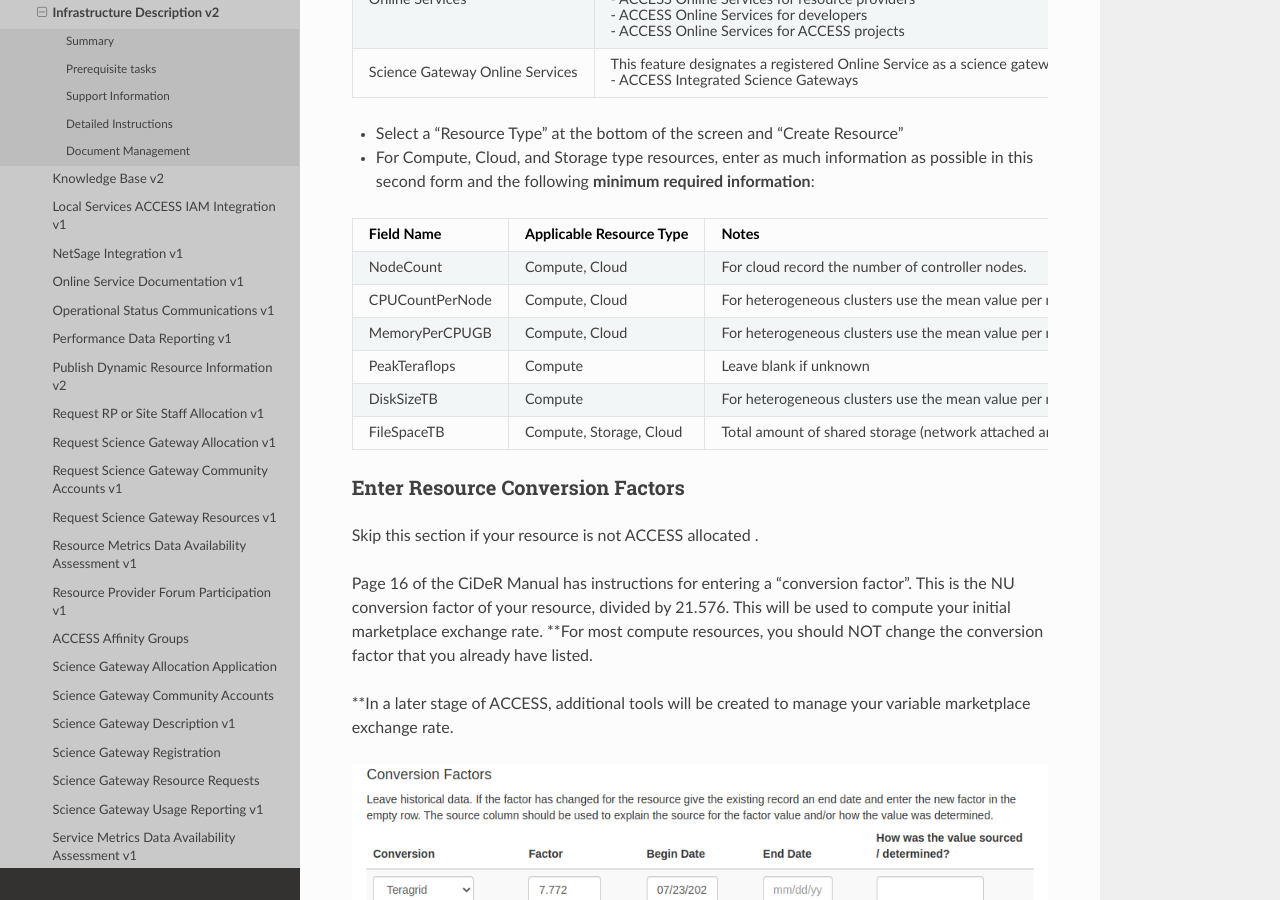
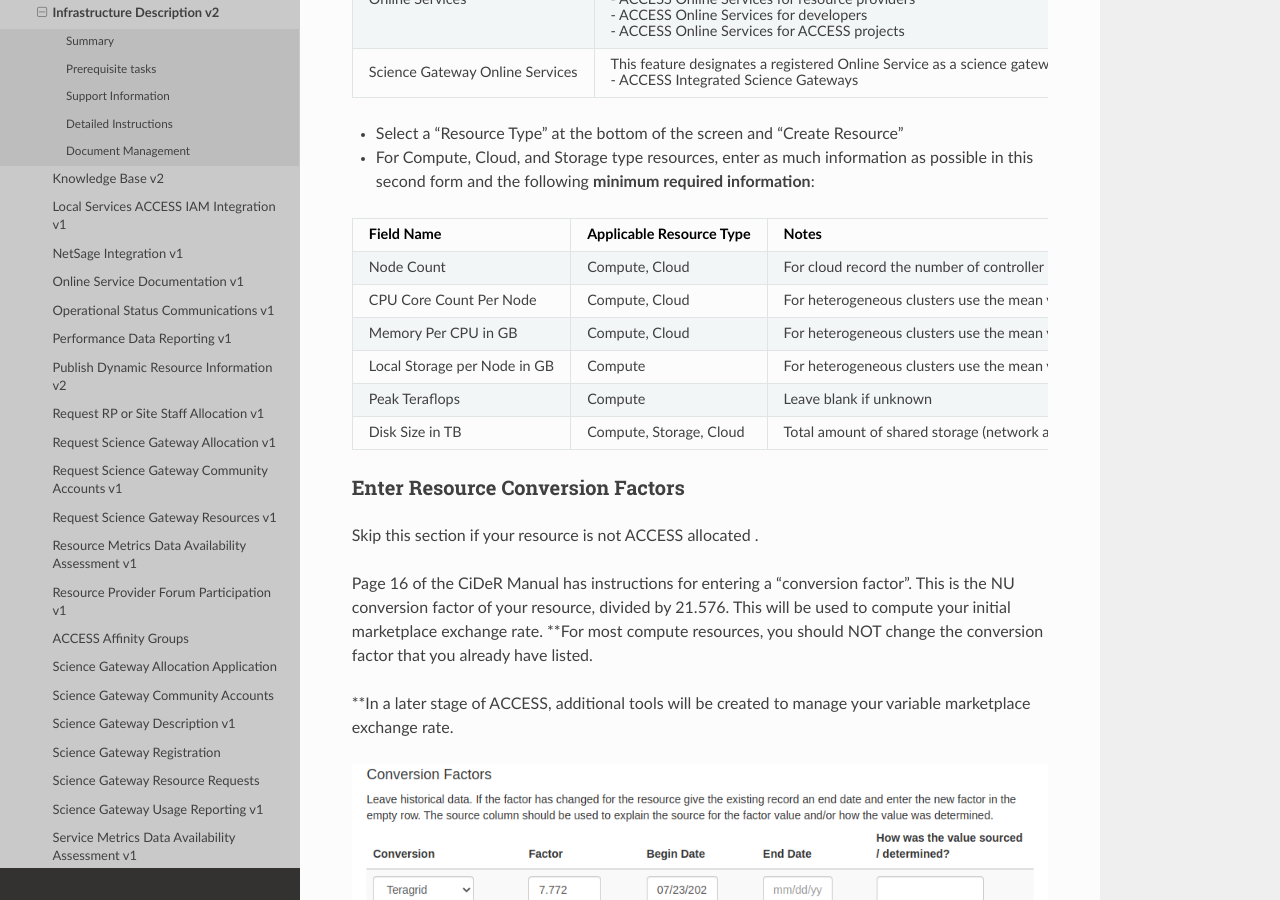
Before and after one commit to esiegmann/Integration_Roadmaps, a Sphinx documentation site: the page built from docs/source/tasks/Infrastructure_Description_v2.md, in a window 1280 px wide and 900 px high, scrolled down 3905 px. Built offline with Sphinx 7.4.7 and the Read the Docs theme 2.0.0, drawn with Linux system fonts in a browser that asks for light colours.

Commit message:
Replace CiDeR field names with form field labels

```diff
--- a/docs/source/tasks/Infrastructure_Description_v2.md
+++ b/docs/source/tasks/Infrastructure_Description_v2.md
@@ -92,14 +92,14 @@ Steps:
 
 - For Compute, Cloud, and Storage type resources, enter as much information as possible in this second form and the following **minimum required information**:
 
-| Field Name      | Applicable Resource Type | Notes                                                                      |
-|-----------------|--------------------------|----------------------------------------------------------------------------|
-| NodeCount       | Compute, Cloud           | For cloud record the number of controller nodes.                           |
-| CPUCountPerNode | Compute, Cloud           | For heterogeneous clusters use the mean value per node                     |
-| MemoryPerCPUGB  | Compute, Cloud           | For heterogeneous clusters use the mean value per node                     |
-| PeakTeraflops   | Compute                  | Leave blank if unknown                                                     |
-| DiskSizeTB      | Compute                  | For heterogeneous clusters use the mean value per node                     |
-| FileSpaceTB     | Compute, Storage, Cloud  | Total amount of shared storage (network attached and parallel file-system) |
+| Field Name                   | Applicable Resource Type | Notes                                                                      |
+|------------------------------|--------------------------|----------------------------------------------------------------------------|
+| Node Count                   | Compute, Cloud           | For cloud record the number of controller nodes.                           |
+| CPU Core Count Per Node      | Compute, Cloud           | For heterogeneous clusters use the mean value per node                     |
+| Memory Per CPU in GB         | Compute, Cloud           | For heterogeneous clusters use the mean value per node                     |
+| Local Storage per Node in GB | Compute                  | For heterogeneous clusters use the mean value per node                     |
+| Peak Teraflops               | Compute                  | Leave blank if unknown                                                     |
+| Disk Size in TB              | Compute, Storage, Cloud  | Total amount of shared storage (network attached and parallel file-system) |
 
 ### Enter Resource Conversion Factors
 
```
